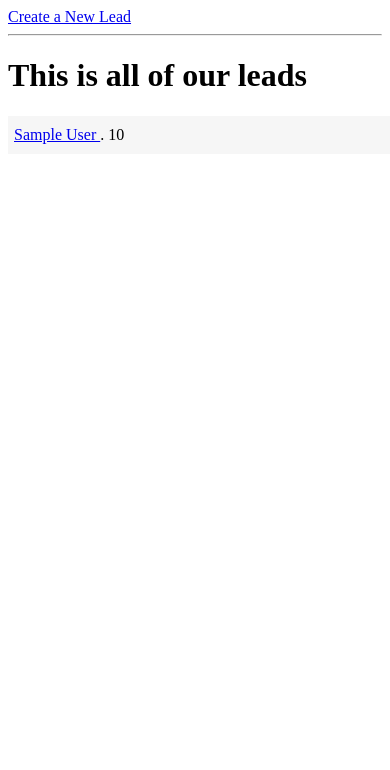
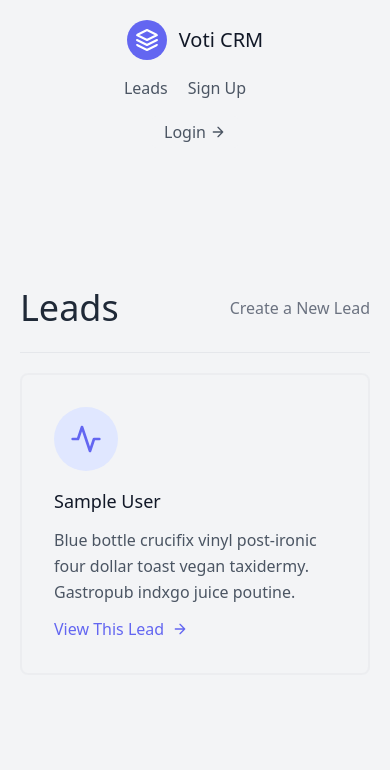
Before and after one commit to anuragsharma1111994/Customer-Relationship-Management-Software, a Django app: page /leads/ in a window 390 px wide. Shown: the top 770 px of the page. Run offline with Django 3.2, Linux system fonts and the light colour scheme; tables that the repository leaves empty hold one stand-in row (values such as "Sample post").

Commit message:
CRM-05 | FrontEnd | Lead List Screen | Working

```diff
--- a/CRM/urls.py
+++ b/CRM/urls.py
@@ -1,7 +1,9 @@
+from leads.views import landing_page
 from django.contrib import admin
 from django.urls import path,include
 
 urlpatterns = [
     path('admin/', admin.site.urls),
+    path('',landing_page),
     path('leads/',include('leads.urls',namespace="leads"))
 ]
--- a/leads/templates/leads/lead_list.html
+++ b/leads/templates/leads/lead_list.html
@@ -1,12 +1,42 @@
 {% extends "base.html" %} {% block content %}
 
-<a href="{% url 'leads:lead-create' %}">Create a New Lead</a>
+<section class="text-gray-600 body-font">
+  <div class="container px-5 py-24 mx-auto flex flex-wrap">
+
+<div class="w-full mb-5 py-6 flex justify-between items-center border-b border-gray-200">
+    <div>
+        <h1 class="text-4xl text-gray-800">Leads</h1>
+    </div>
+    <div>
+        <a class="text-gray-500 hover:text-blue-500" href="{% url 'leads:lead-create' %}">Create a New Lead</a>
+    </div>
+</div>
+
 <hr />
-<h1>This is all of our leads</h1>
-{% for lead in leads %}
-<div class="lead">
-  <a href="{% url 'leads:lead-detail' lead.pk %}">
-    {{lead.first_name}} {{lead.last_name}} </a
-  >. {{lead.age}}
-</div>
-{% endfor %} {% endblock content %}
+    <div class="flex flex-wrap -m-4">
+
+    {% for lead in leads %}
+      <div class="p-4 lg:w-1/2 md:w-full">
+        <div class="flex border-2 rounded-lg border-gray-200 border-opacity-50 p-8 sm:flex-row flex-col">
+          <div class="w-16 h-16 sm:mr-8 sm:mb-0 mb-4 inline-flex items-center justify-center rounded-full bg-indigo-100 text-indigo-500 flex-shrink-0">
+            <svg fill="none" stroke="currentColor" stroke-linecap="round" stroke-linejoin="round" stroke-width="2" class="w-8 h-8" viewBox="0 0 24 24">
+              <path d="M22 12h-4l-3 9L9 3l-3 9H2"></path>
+            </svg>
+          </div>
+          <div class="flex-grow">
+            <h2 class="text-gray-900 text-lg title-font font-medium mb-3">{{lead.first_name}} {{lead.last_name}}</h2>
+            <p class="leading-relaxed text-base">Blue bottle crucifix vinyl post-ironic four dollar toast vegan taxidermy. Gastropub indxgo juice poutine.</p>
+            <a  href="{% url 'leads:lead-detail' lead.pk %}" class="mt-3 text-indigo-500 inline-flex items-center">View This Lead
+              <svg fill="none" stroke="currentColor" stroke-linecap="round" stroke-linejoin="round" stroke-width="2" class="w-4 h-4 ml-2" viewBox="0 0 24 24">
+                <path d="M5 12h14M12 5l7 7-7 7"></path>
+              </svg>
+            </a>
+          </div>
+        </div>
+      </div>
+
+      {% endfor %}
+    </div>
+  </div>
+</section>
+{% endblock content %}
--- a/leads/views.py
+++ b/leads/views.py
@@ -3,6 +3,10 @@ from django.http import HttpResponse
 from .form import LeadForm,LeadModelForm
 
 from .models import Agent, Lead
+
+def landing_page(request):
+     return render(request,"landing.html")
+
 
 def lead_list(request):
     leads = Lead.objects.all()
--- a/templates/base.html
+++ b/templates/base.html
@@ -6,20 +6,16 @@
     <meta name="viewport" content="width=device-width, initial-scale=1.0">
     <title>VotiCRM</title>
 </head>
-<style>
-    .lead {
-      padding-top: 10px;
-      padding-bottom: 10px;
-      padding-left: 6px;
-      padding-right: 6px;
-      margin-top: 10px;
-      background-color: #f6f6f6;
-      width: 100%;
-    }
-  </style>
+<link href="https://unpkg.com/tailwindcss@^2/dist/tailwind.min.css" rel="stylesheet">
+
 <body>
-    {% block content %}
+    <div class="max-w-7xl bg-gray-100 mx-auto">
+        {% include "navbar.html" %}
+        {% block content %}
 
     {% endblock content %}
+    </div>
+
+    {% include "script.html" %}
 </body>
 </html>
--- /dev/null
+++ b/templates/navbar.html
@@ -0,0 +1,19 @@
+<header class="text-gray-600 body-font">
+  <div class="container mx-auto flex flex-wrap p-5 flex-col md:flex-row items-center">
+    <a class="flex title-font font-medium items-center text-gray-900 mb-4 md:mb-0">
+      <svg xmlns="http://www.w3.org/2000/svg" fill="none" stroke="currentColor" stroke-linecap="round" stroke-linejoin="round" stroke-width="2" class="w-10 h-10 text-white p-2 bg-indigo-500 rounded-full" viewBox="0 0 24 24">
+        <path d="M12 2L2 7l10 5 10-5-10-5zM2 17l10 5 10-5M2 12l10 5 10-5"></path>
+      </svg>
+      <span class="ml-3 text-xl">Voti CRM</span>
+    </a>
+    <nav class="md:ml-auto flex flex-wrap items-center text-base justify-center">
+      <a href="{% url 'leads:lead-list' %}" class="mr-5 hover:text-gray-900">Leads</a>
+      <a class="mr-5 hover:text-gray-900">Sign Up</a>
+    </nav>
+    <a href="#" class="inline-flex items-center bg-gray-100 border-0 py-1 px-3 focus:outline-none hover:bg-gray-200 rounded text-base mt-4 md:mt-0">Login
+      <svg fill="none" stroke="currentColor" stroke-linecap="round" stroke-linejoin="round" stroke-width="2" class="w-4 h-4 ml-1" viewBox="0 0 24 24">
+        <path d="M5 12h14M12 5l7 7-7 7"></path>
+      </svg>
+    </a>
+  </div>
+</header>
--- /dev/null
+++ b/templates/script.html
@@ -0,0 +1,3 @@
+<script>
+    {% comment %} console.log("HEY tHE") {% endcomment %}
+</script>
```
Also changed, not shown: leads/templates/leads/lead_detail.html (+38 -0 lines), templates/landing.html (added, +21 -0 lines).
